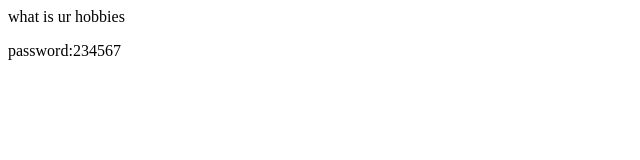
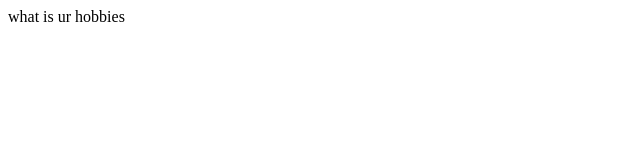
Before and after one commit to lucky123485/repoformat, a plain HTML site: page index.html in a window 1280 px wide. Shown: the whole page, without its empty margins (0-640 px from the left). Drawn offline with Linux system fonts and the light colour scheme.

Commit message:
Update index.html

```diff
--- a/index.html
+++ b/index.html
@@ -1,3 +1 @@
 <p> what is ur hobbies</p>
-
-<p>password:234567</p>
```
